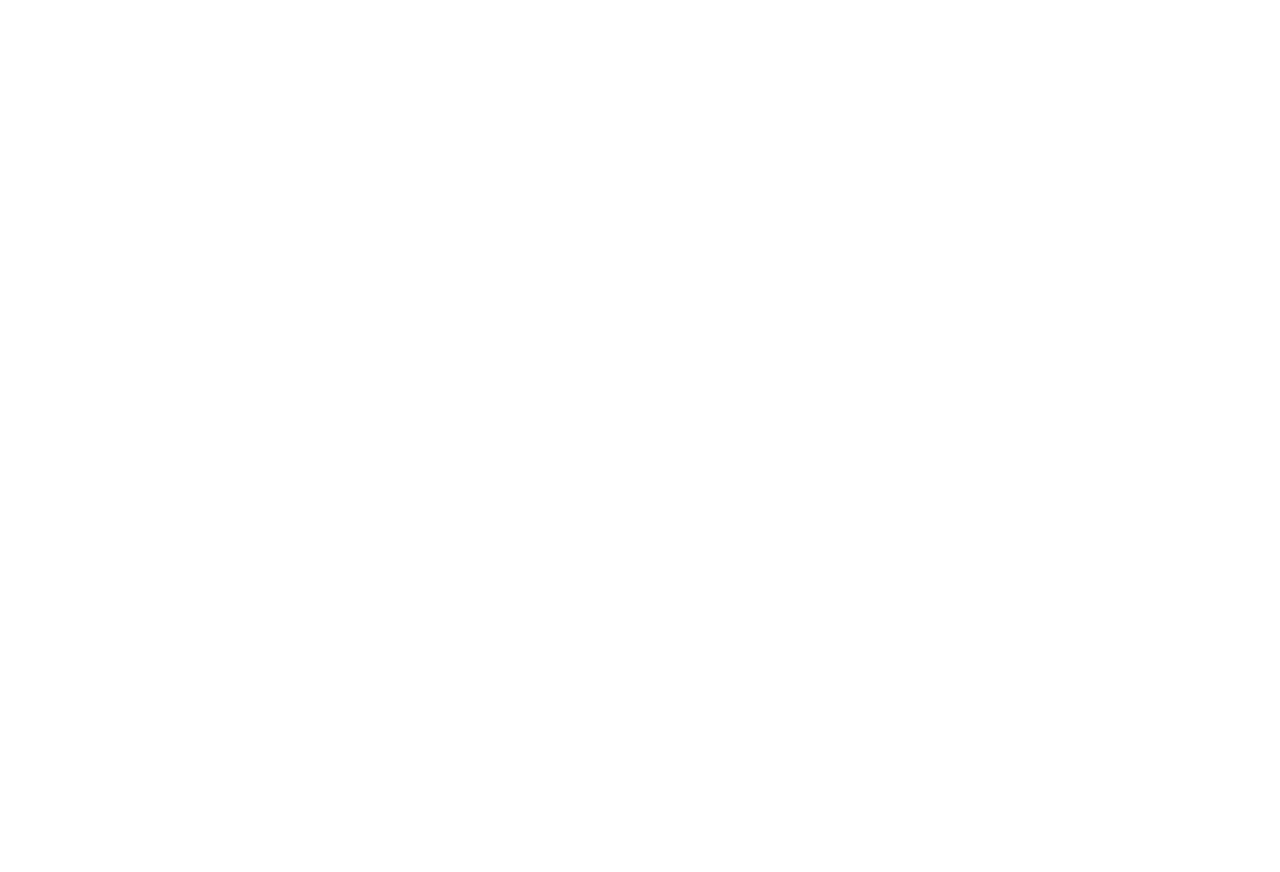
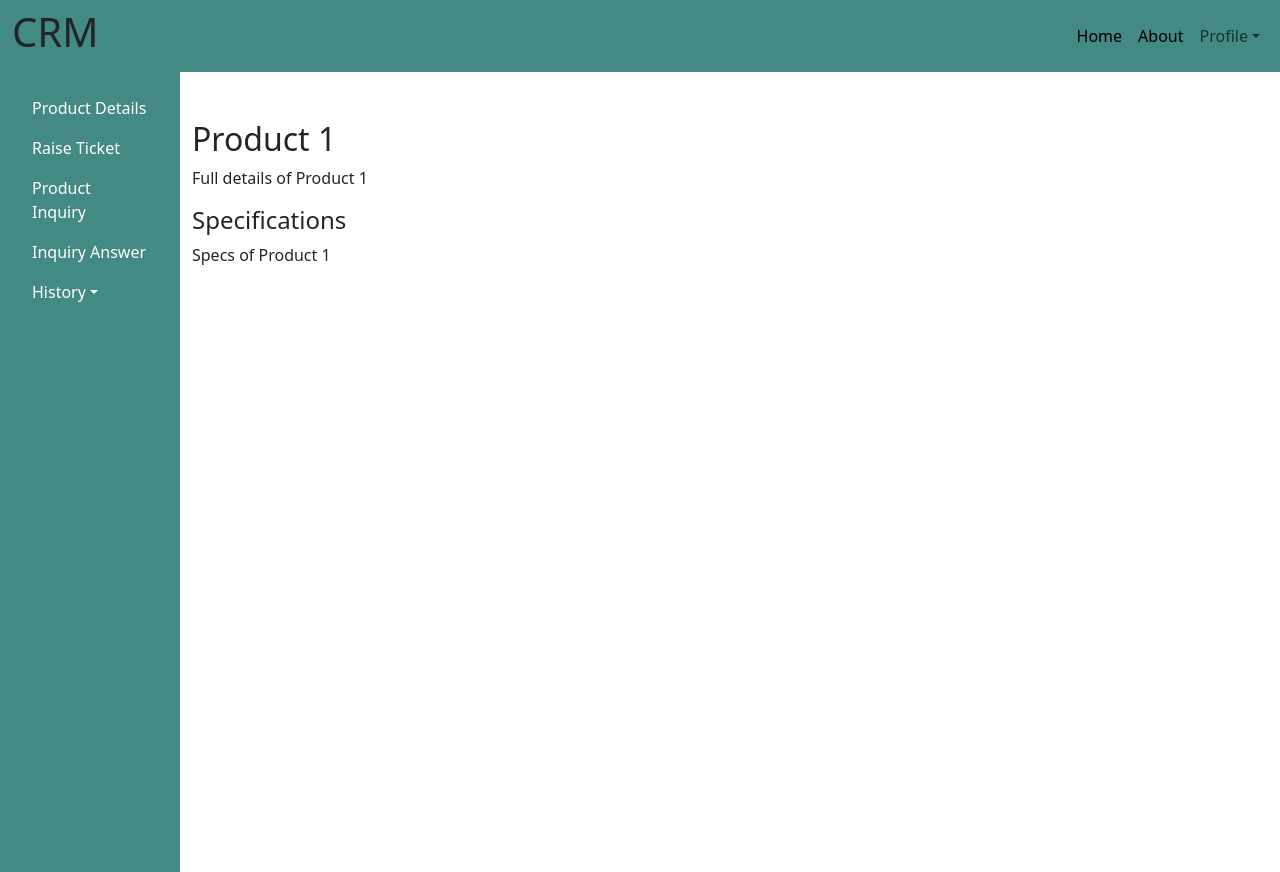
Before and after one commit to KD-J020/CDAC_FinalProject_KD3_KDJ020, a React (Create React App) app in the folder Frontend/user-panel/: page /home/product/1 in a window 1280 px wide. Before the commit this address had no page. Before the commit the page ends 800 px from the top, so only its background shows below. Built offline with nearby package versions, Linux system fonts and the light colour scheme.

Commit message:
newArrival

```diff
--- a/Frontend/user-panel/src/App.js
+++ b/Frontend/user-panel/src/App.js
@@ -6,6 +6,8 @@ import { Route, Routes } from "react-router-dom";
 import Register from "./Screens/Register";
 import Login from "./Screens/Login";
 import Home from "./Screens/Home";
+import NewArrivals from "./Screens/NewArrival";
+import ProductDetail from "./Screens/ProductDetail";
 
 function App() {
   return (
@@ -15,6 +17,8 @@ function App() {
         <Route path="login" element={<Login />} />
         <Route path="Register" element={<Register />} />
         <Route path="home" element={<Home />}>
+          <Route path="NewArrival" element={<NewArrivals />} />
+          <Route path="product/:id" element={<ProductDetail />} />
         </Route>
       </Routes>
       <ToastContainer />
--- /dev/null
+++ b/Frontend/user-panel/src/Components/ProductCard.jsx
@@ -0,0 +1,21 @@
+import React from "react";
+import { Link } from "react-router-dom";
+
+const ProductCard = ({ id, name, description, image }) => {
+  return (
+    <div className="col-sm-6 col-md-4 col-lg-3">
+      <div className="card">
+        <Link to={`/Home/product/${id}`}>
+          <img src={image} className="card-img-top" alt={name} />
+          <div className="card-body">
+            <h5 className="card-title">{name}</h5>
+            <p className="card-text">{description}</p>
+            <button className="btn btn-primary">Buy Now</button>
+          </div>
+        </Link>
+      </div>
+    </div>
+  );
+};
+
+export default ProductCard;
--- /dev/null
+++ b/Frontend/user-panel/src/Screens/NewArrival.jsx
@@ -0,0 +1,41 @@
+import React from "react";
+import { Link } from "react-router-dom";
+import "bootstrap/dist/css/bootstrap.min.css";
+import Navbar from "../Components/Navbar";
+import Sidebar from "../Components/Sidebar";
+import ProductCard from "../Components/ProductCard"; // Import the reusable ProductCard component
+
+const NewArrivals = () => {
+  const products = [
+    { id: 1, name: "Product 1", description: "Description of Product 1", image: "https://www.zzzone.co.uk/wp-content/uploads/2021/05/Creative-Product-Photography-2.jpg" },
+    { id: 2, name: "Product 2", description: "Description of Product 2", image: "`https://via.placeholder.com/150`" },
+    { id: 3, name: "Product 3", description: "Description of Product 3", image: "https://via.placeholder.com/150" },
+    { id: 4, name: "Product 4", description: "Description of Product 4", image: "https://via.placeholder.com/150" },
+    { id: 5, name: "Product 5", description: "Description of Product 5", image: "https://via.placeholder.com/150" },
+  ];
+
+  return (
+    <div>
+
+      <div className="d-flex" style={{ height: "100vh" }}>
+
+        <div className="content flex-grow-1 p-4" style={{ overflow: "auto" }}>
+          <h2 className="mb-4">New Arrivals</h2>
+          <div className="row g-4">
+            {products.map((product) => (
+              <ProductCard
+                key={product.id}
+                id={product.id}
+                name={product.name}
+                description={product.description}
+                image={product.image}
+              />
+            ))}
+          </div>
+        </div>
+      </div>
+    </div>
+  );
+};
+
+export default NewArrivals;
--- /dev/null
+++ b/Frontend/user-panel/src/Screens/ProductDetail.jsx
@@ -0,0 +1,42 @@
+import React, { useEffect, useState } from "react";
+import { useParams } from "react-router-dom";
+
+const ProductDetail = () => {
+  const { id } = useParams();
+  const [product, setProduct] = useState(null);
+
+  useEffect(() => {
+
+    const fetchProductDetails = () => {
+
+      const products = [
+        { id: 1, name: "Product 1", description: "Full details of Product 1", specs: "Specs of Product 1" },
+        { id: 2, name: "Product 2", description: "Full details of Product 2", specs: "Specs of Product 2" },
+        { id: 3, name: "Product 3", description: "Full details of Product 3", specs: "Specs of Product 3" },
+        { id: 4, name: "Product 4", description: "Full details of Product 4", specs: "Specs of Product 4" },
+        { id: 5, name: "Product 5", description: "Full details of Product 5", specs: "Specs of Product 5" },
+      ];
+
+      const product = products.find((p) => p.id === parseInt(id));
+      setProduct(product);
+    };
+
+    fetchProductDetails();
+  }, [id]);
+
+  if (!product) {
+    return <div>Loading...</div>;
+  }
+
+  return (
+    <div className="container mt-5">
+      <h2>{product.name}</h2>
+      <p>{product.description}</p>
+      <h4>Specifications</h4>
+      <p>{product.specs}</p>
+
+    </div>
+  );
+};
+
+export default ProductDetail;
```
